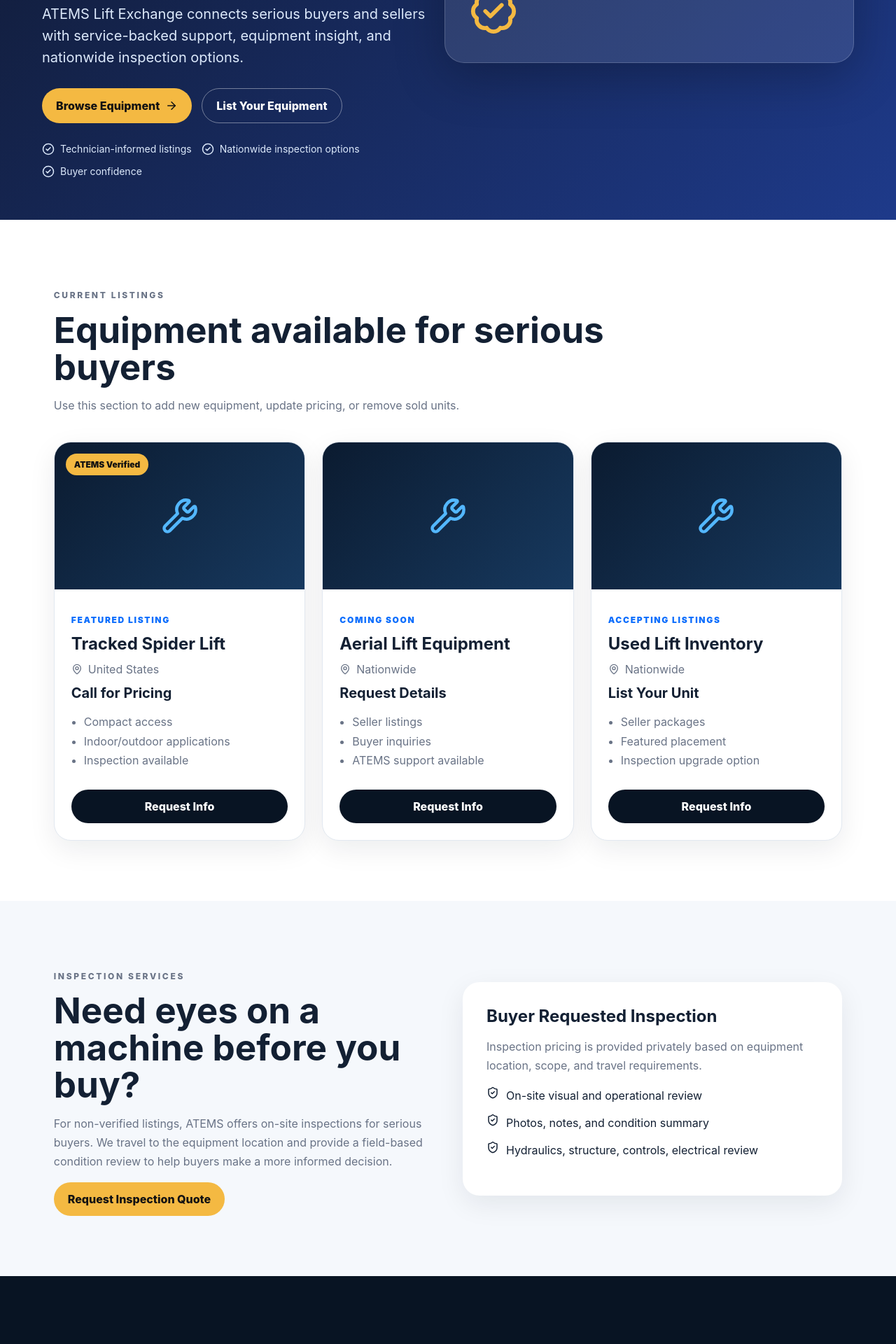
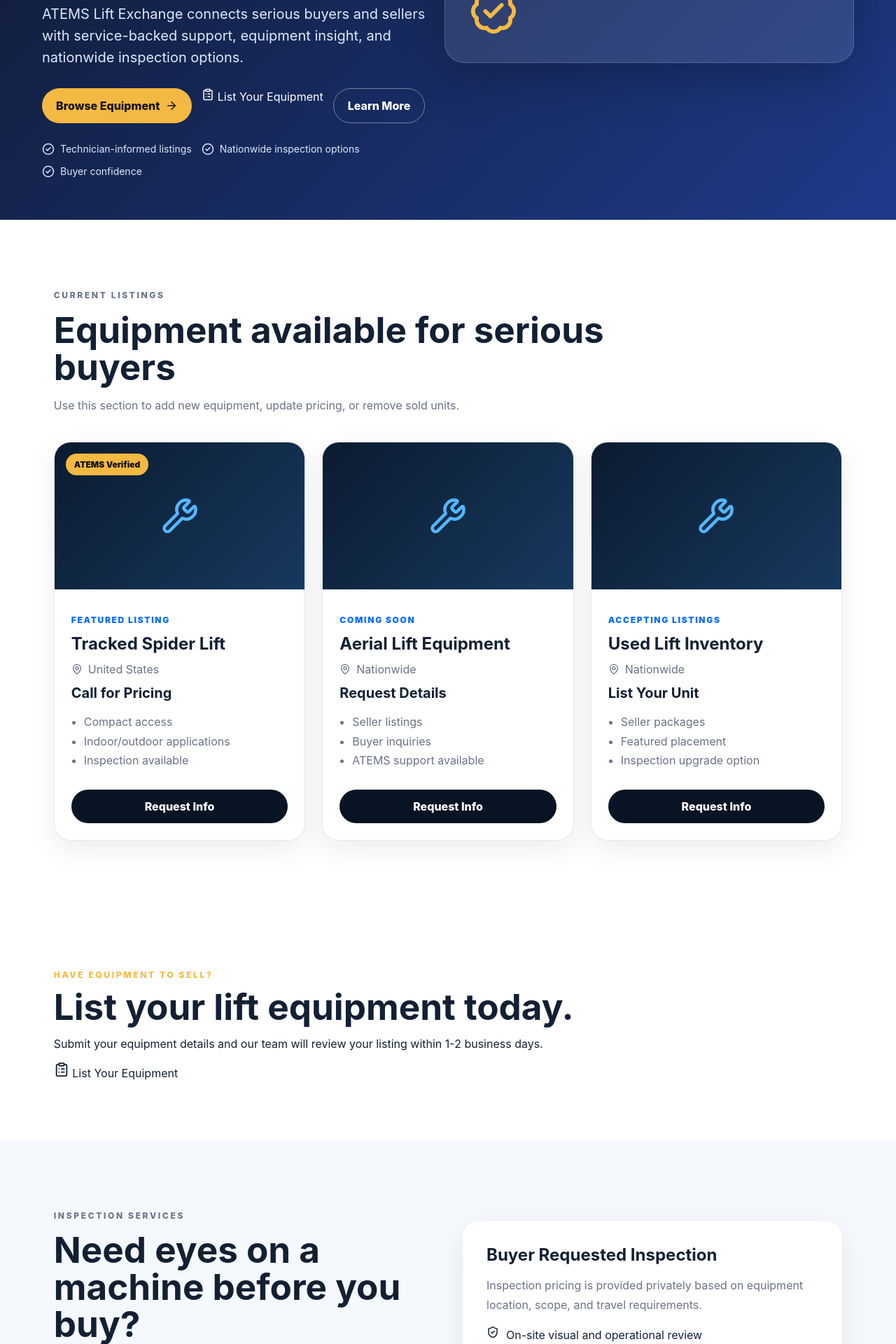
Before and after one commit to blinkservicesusa-ai/atems-lift-exchange, a React (Vite) app: page / in a window 1280 px wide. Shown: the part 580-2500 px from the top of the page at 70% size. Built offline with nearby package versions, Linux system fonts and the light colour scheme.

Commit message:
Add List Your Equipment button and link to equipment listing form

```diff
--- a/src/main.jsx
+++ b/src/main.jsx
@@ -1,6 +1,6 @@
 import React from 'react';
 import { createRoot } from 'react-dom/client';
-import { ShieldCheck, Wrench, MapPin, Phone, Mail, CheckCircle2, ArrowRight, BadgeCheck } from 'lucide-react';
+import { ShieldCheck, Wrench, MapPin, Phone, Mail, CheckCircle2, ArrowRight, BadgeCheck, ClipboardList } from 'lucide-react';
 import './styles.css';
 
 const equipment = [
@@ -46,6 +46,9 @@
           <a href="#inspections">Inspections</a>
           <a href="#sell">Sell</a>
           <a href="#contact" className="navButton">Contact</a>
+          <a href="/list-equipment.html" className="navListBtn">
+            <ClipboardList size={16}/> List Your Equipment
+          </a>
         </div>
       </nav>
 
@@ -58,7 +61,10 @@
           </p>
           <div className="heroActions">
             <a href="#equipment" className="primary">Browse Equipment <ArrowRight size={18}/></a>
-            <a href="#sell" className="secondary">List Your Equipment</a>
+            <a href="/list-equipment.html" className="listEquipBtn">
+              <ClipboardList size={18}/> List Your Equipment
+            </a>
+            <a href="#sell" className="secondary">Learn More</a>
           </div>
           <div className="trustRow">
             <span><CheckCircle2 size={18}/> Technician-informed listings</span>
@@ -102,6 +108,19 @@
         </div>
       </section>
 
+      <section className="section sellBanner" id="sell-cta">
+        <div className="sellBannerInner">
+          <div>
+            <p className="eyebrow">Have Equipment to Sell?</p>
+            <h2>List your lift equipment today.</h2>
+            <p>Submit your equipment details and our team will review your listing within 1-2 business days.</p>
+          </div>
+          <a href="/list-equipment.html" className="listEquipBtnLg">
+            <ClipboardList size={22}/> List Your Equipment
+          </a>
+        </div>
+      </section>
+
       <section className="split" id="inspections">
         <div>
           <p className="eyebrow">Inspection Services</p>
@@ -133,7 +152,9 @@
             <div className="feature" key={item}><CheckCircle2 size={20}/>{item}</div>
           ))}
         </div>
-        <a href="#contact" className="primary">Start a Seller Listing</a>
+        <a href="/list-equipment.html" className="listEquipBtnLg">
+          <ClipboardList size={20}/> List Your Equipment
+        </a>
       </section>
 
       <section className="contact" id="contact">
```
